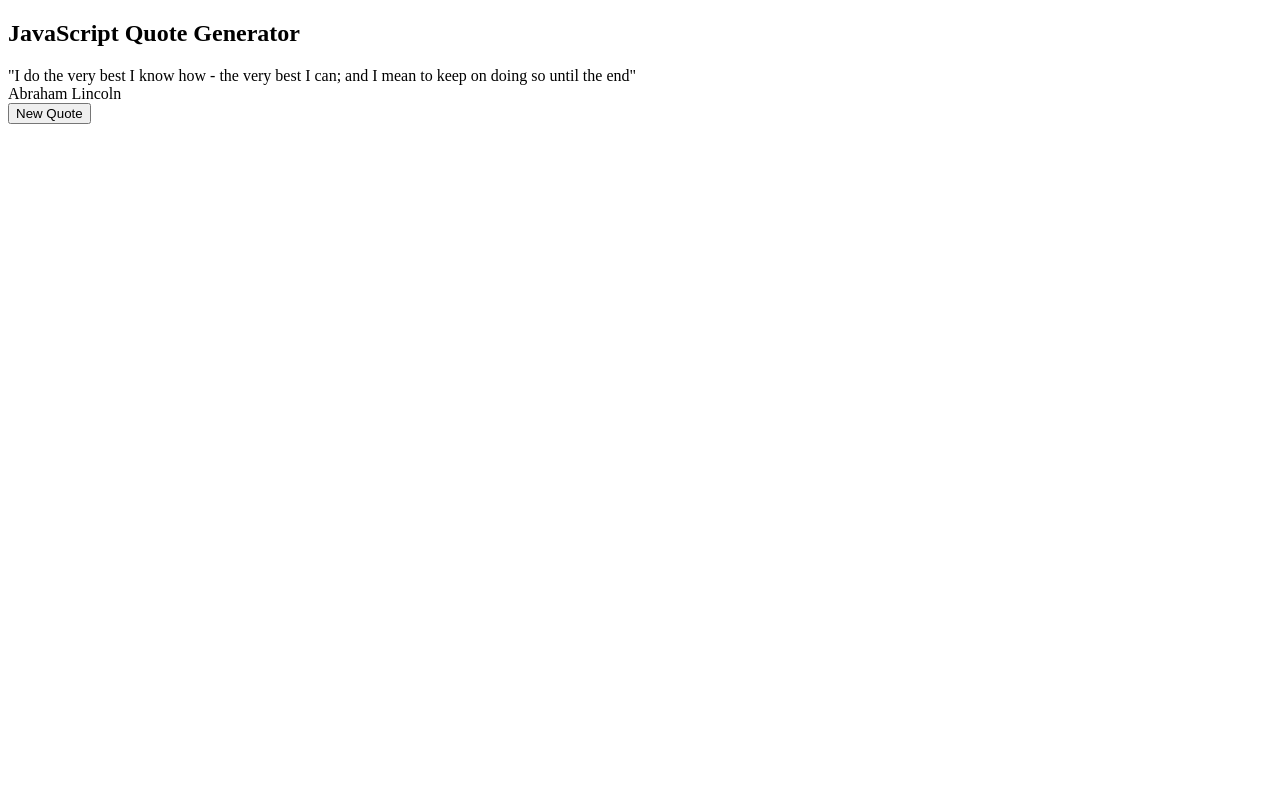
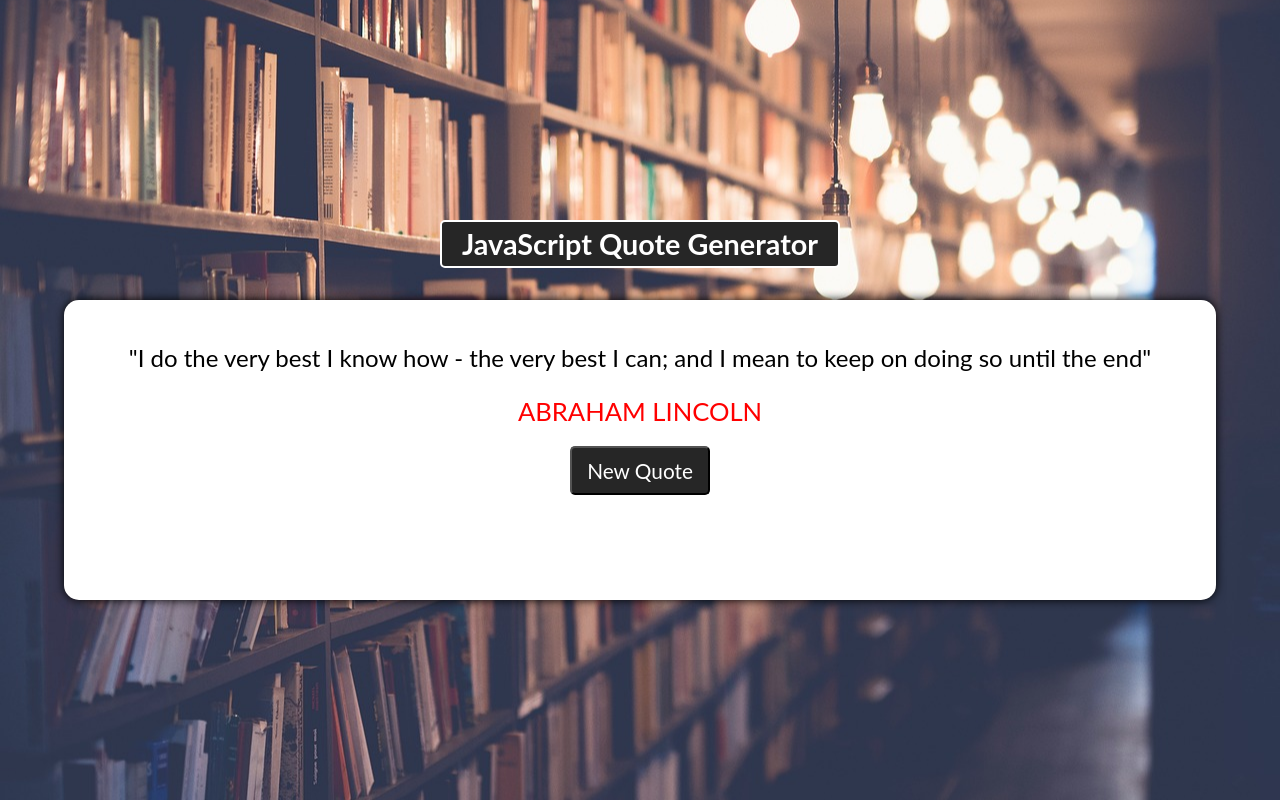
Before and after one commit to poorvijn/LearningJS, a plain HTML site: page DOM manipulation + Projects/Project 1/index.html in a window 1280 px wide. Drawn offline with Linux system fonts and the light colour scheme.

Commit message:
Completed Project 1

```diff
--- a/DOM manipulation + Projects/index.html
+++ b/DOM manipulation + Projects/Project 1/index.html
@@ -5,7 +5,7 @@
     <meta name="viewport" content="width=device-width, initial-scale=1.0">
     <title>Quote Generator</title>
     <!-- STYLESHEET -->
-    <link rel="stylesheet" href="/DOM manipulation + Projects/Project 1/style.css">
+    <link rel="stylesheet" href="style.css">
     <!-- GLOBAL FONT -->
     <link rel="preconnect" href="https://fonts.googleapis.com">
     <link rel="preconnect" href="https://fonts.gstatic.com" crossorigin>
@@ -22,7 +22,7 @@
 
     <div class="main-content">
         <div class="text-area">
-            <span>
+            <span class="quote">
                 "I do the very best I know how - the very best I can;
                 and I mean to keep on doing so until the end"
             </span>
@@ -33,9 +33,12 @@
         </div>
 
         <div class="button-area">
-            <button>New Quote</button>
+            <button id="new-quote">New Quote</button>
         </div>
     </div>
 
+    <!-- SCRIPT -->
+    <script src="project-1.js"></script>
+
 </body>
 </html>
--- a/DOM manipulation + Projects/Project 1/project-1.js
+++ b/DOM manipulation + Projects/Project 1/project-1.js
@@ -0,0 +1,36 @@
+let btn = document.querySelector("#new-quote");
+let quote = document.querySelector(".quote");
+let person = document.querySelector(".person");
+
+const quotes = [
+    {
+        quote:"Be yourself; everyone else is already taken.",
+        person:"Oscar Wilde"
+    },
+    {
+        quote:"I'm selfish, impatient and a little insecure. I make mistakes, I am out of control and at times hard to handle. But if you can't handle me at my worst, then you sure as hell don't deserve me at my best.",
+        person:"Marilyn Monroe"
+    },
+    {
+        quote:"Be who you are and say what you feel, because those who mind don't matter, and those who matter don't mind.",
+        person:"Bernard M. Baruch"
+    },
+    {
+        quote:"In three words I can sum up everything I've learned about life: it goes on.",
+        person:"Robert Frost"
+    },
+    {
+        quote:"If you want to know what a man's like, take a good look at how he treats his inferiors, not his equals.",
+        person:"J.K. Rowling"
+    },
+    {
+        quote:"If you tell the truth, you don't have to remember anything.",
+        person:"Mark Twain"
+    },
+];
+
+btn.addEventListener('click',function(){
+    let random = Math.floor(Math.random()*quotes.length);
+    quote.innerText = quotes[random].quote;
+    person.innerText = quotes[random].person;
+});
--- a/DOM manipulation + Projects/Project 1/style.css
+++ b/DOM manipulation + Projects/Project 1/style.css
@@ -0,0 +1,66 @@
+*{
+    margin:0;
+    padding: 0;
+    box-sizing: border-box;
+    font-family: 'Lato', 'sans-serif';
+}
+
+body{
+    display: flex;
+    flex-direction: column;
+    justify-content: center;
+    align-items: center;
+    height:100vh;
+    text-align: center;
+    background: url(img/books-2596809_1280.jpg) no-repeat center center/cover;
+}
+
+.container{
+    width: 500px;
+    height: 100px;
+}
+
+.header{
+    font-size:1.2rem;
+    border: 2px solid #fff;
+    color: #fff;
+    background-color: #262626;
+    width:80%;
+    padding:5px;
+    margin: 20px auto;
+    border-radius: 5px;
+}
+
+.main-content{
+    width:90%;
+    height:300px;
+    background-color: #fff;
+    border-radius: 15px;
+    padding: 40px 30px;
+    box-shadow: 0 0 10px;
+}
+
+.main-content .text-area{
+    font-size: 1.5rem;
+    line-height: 1.5;
+}
+
+.main-content .person{
+    font-size: 1.6rem;
+    color:red;
+    text-transform: uppercase;
+    margin-top: 20px;
+}
+
+.button-area button{
+    background-color: #262626;
+    color:#fff;
+    font-size: 1.3rem;
+    padding:10px 15px;
+    margin-top: 20px;
+    border-radius: 5px;
+}
+
+.button-area button:active{
+    background-color: lightblue;
+}
```
Also changed, not shown: DOM manipulation + Projects/Project 1/img/books-2596809_1280.jpg (added).
